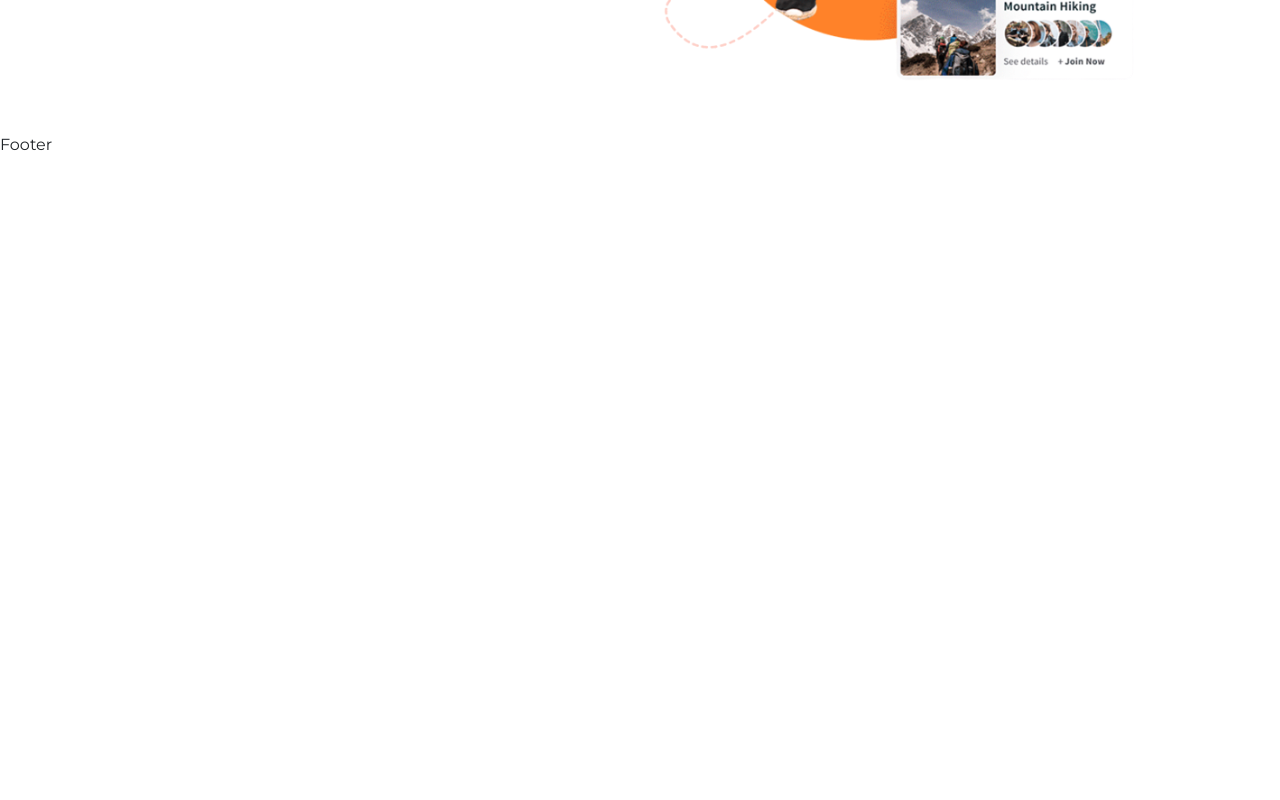
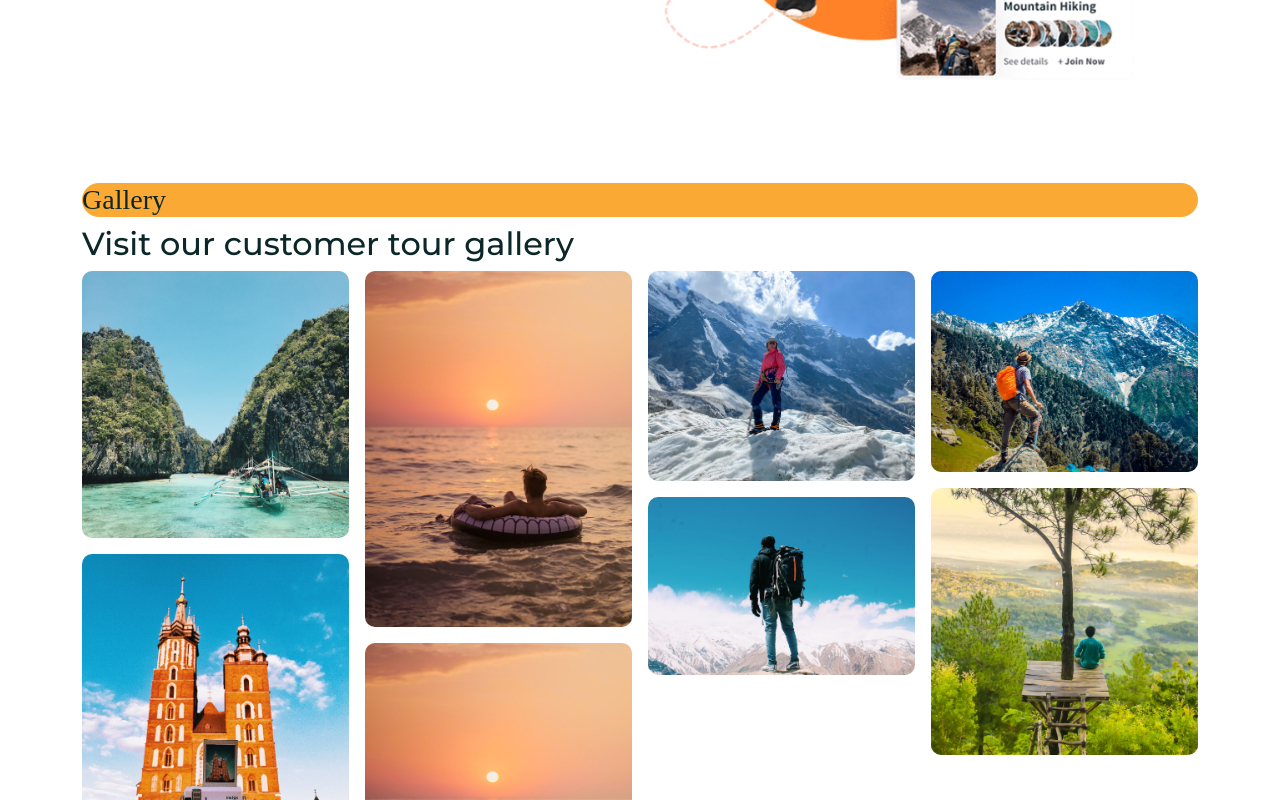
Before and after one commit to luthanhy/WebBooking_Travel_React_Mongo, a React (Create React App) app in the folder Web_Booking_Travel/tour-management/frontend/: page /home in a window 1280 px wide. Shown: the part 2300-3100 px from the top of the page. Before the commit the page ends 2457 px from the top, so only its background shows below. Built offline with nearby package versions, Linux system fonts and the light colour scheme; the HTML template or start-up script is replaced by a standard one; a web font is replaced by a local one.

Commit message:
complete gallery section

```diff
--- /dev/null
+++ b/Web_Booking_Travel/tour-management/frontend/src/components/ImgGallery/Galllery_Img.js
@@ -0,0 +1,20 @@
+import img_gallery from "../../assets/images/gallery-01.jpg"
+import img_gallery2 from "../../assets/images/gallery-02.jpg"
+import img_gallery3 from "../../assets/images/gallery-03.jpg"
+import img_gallery4 from "../../assets/images/gallery-04.jpg"
+import img_gallery5 from "../../assets/images/gallery-05.jpg"
+import img_gallery6 from "../../assets/images/gallery-06.jpg"
+import img_gallery7 from "../../assets/images/gallery-07.jpg"
+
+const gallery_img = [
+    img_gallery,
+    img_gallery7,
+    img_gallery2,
+    img_gallery4,
+    img_gallery3,
+    img_gallery6,
+    img_gallery5,
+    img_gallery7,
+];
+
+export default gallery_img;
--- /dev/null
+++ b/Web_Booking_Travel/tour-management/frontend/src/components/ImgGallery/MasonryImagesGalley.jsx
@@ -0,0 +1,24 @@
+import React from 'react'
+import galleryImages from './Galllery_Img'
+import "../../styles/home.css"
+import Masonry,{ResponsiveMasonry} from 'react-responsive-masonry'
+const MasonryImagesGalley = () => {
+  return (
+      <ResponsiveMasonry columnsCountBreakPoints={{350:1,768:3,992:4}}>
+        <Masonry gutter='1rem'>
+          {galleryImages.map((item,index)=>(
+            <img
+              className='masonry_img'
+              src={item}
+              key={index}
+              alt=''
+              style={{width:"100%", display:"block",borderRadius:"10px"}}
+            >
+            </img>
+          ))}
+        </Masonry>
+      </ResponsiveMasonry>
+  )
+}
+
+export default MasonryImagesGalley
--- a/Web_Booking_Travel/tour-management/frontend/src/pages/Home.jsx
+++ b/Web_Booking_Travel/tour-management/frontend/src/pages/Home.jsx
@@ -10,6 +10,7 @@ import heroImg02 from '../assets/images/hero-img02.jpg'
 import heroVideo from '../assets/images/hero-video.mp4'
 import wordImg from "../assets/images/world.png"
 import experienceImg from '../assets/images/experience.png'
+import MasonryImagesGalley from '../components/ImgGallery/MasonryImagesGalley'
 const Home = () => <>
   {/* hero section start*/}
   <section>
@@ -108,6 +109,21 @@ const Home = () => <>
       </Row>
     </Container>
   </section>
+
+  {/* gallery section  */}
+  <section>
+    <Container>
+      <Row>
+        <Col lg='12'>
+          <Subtitle subtitle={"Gallery"}></Subtitle>
+          <h2 className='gallery_title'>Visit our customer tour gallery</h2>
+        </Col>
+        <Col lg='12'>
+          <MasonryImagesGalley></MasonryImagesGalley>
+        </Col>
+      </Row>
+    </Container>
+  </section>
 </>
 
 export default Home
--- a/Web_Booking_Travel/tour-management/frontend/src/styles/home.css
+++ b/Web_Booking_Travel/tour-management/frontend/src/styles/home.css
@@ -99,3 +99,17 @@ hero__content p{
 .experience_img img{
     width: 90%;
 }
+.masonry_img{
+    transform: .3;
+    -webkit-transform: .3;
+    -moz-transform: .3;
+    -ms-transform: .3;
+    -o-transform: .3;
+}
+.masonry_img:hover{
+    transform: scale(1.1);
+    -webkit-transform: scale(1.1);
+    -moz-transform: scale(1.1);
+    -ms-transform: scale(1.1);
+    -o-transform: scale(1.1);
+}
```
